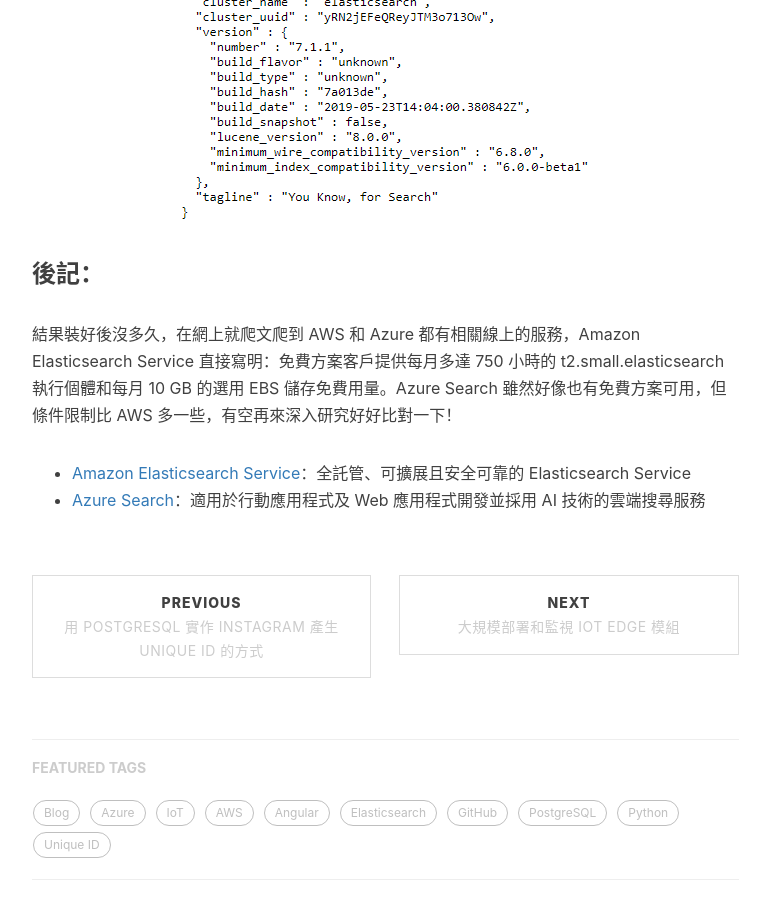
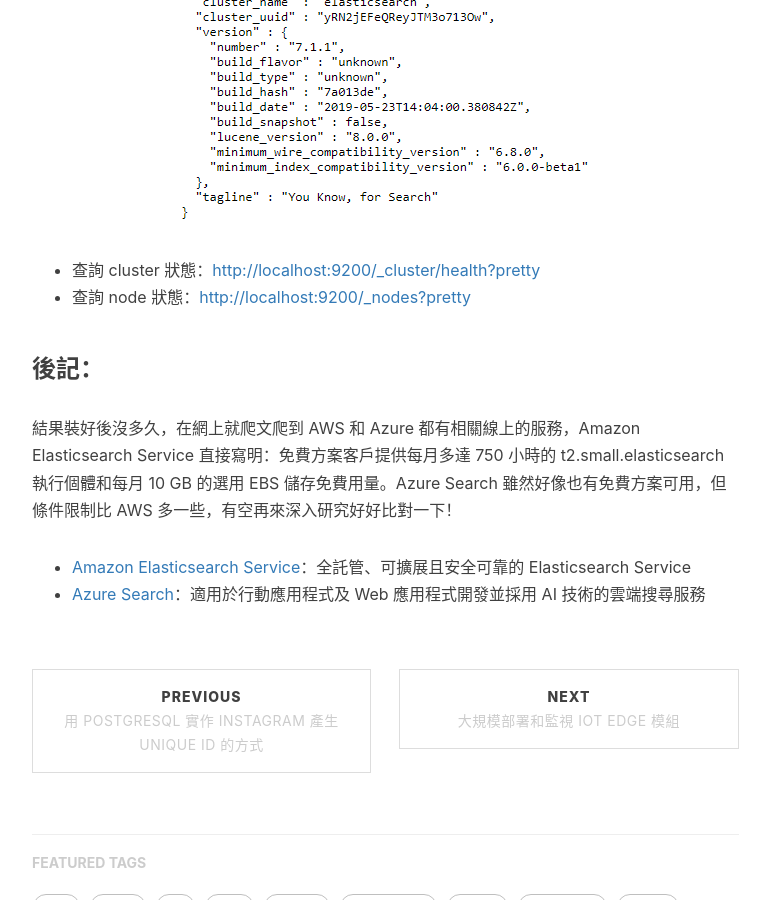
Before and after one commit to cain19811028/cain19811028.github.io, a Jekyll site: the page built from _posts/2019-06-07-install-elasticsearch-on-windows.markdown, in a window 1280 px wide and 900 px high, scrolled down 1231 px. Shown: the whole window, without its empty margins (233-1003 px from the left). Built offline with Jekyll 4.4.1, drawn with Linux system fonts in a browser that asks for light colours; nearby versions of some CDN libraries; comment, search, counter and statistics services are not loaded.

Commit message:
feat: add something

```diff
--- a/_posts/2019-06-07-install-elasticsearch-on-windows.markdown
+++ b/_posts/2019-06-07-install-elasticsearch-on-windows.markdown
@@ -26,6 +26,9 @@
 
 ![](/img/in-post/2019-06-07-install-elasticsearch-on-windows-01.png)
 
+ - 查詢 cluster 狀態：[http://localhost:9200/_cluster/health?pretty](http://localhost:9200/_cluster/health?pretty)
+ - 查詢 node 狀態：[http://localhost:9200/_nodes?pretty](http://localhost:9200/_nodes?pretty)
+
 ### 後記：
 
 結果裝好後沒多久，在網上就爬文爬到 AWS 和 Azure 都有相關線上的服務，Amazon Elasticsearch Service 直接寫明：免費方案客戶提供每月多達 750 小時的 t2.small.elasticsearch 執行個體和每月 10 GB 的選用 EBS 儲存免費用量。Azure Search 雖然好像也有免費方案可用，但條件限制比 AWS 多一些，有空再來深入研究好好比對一下！
```
